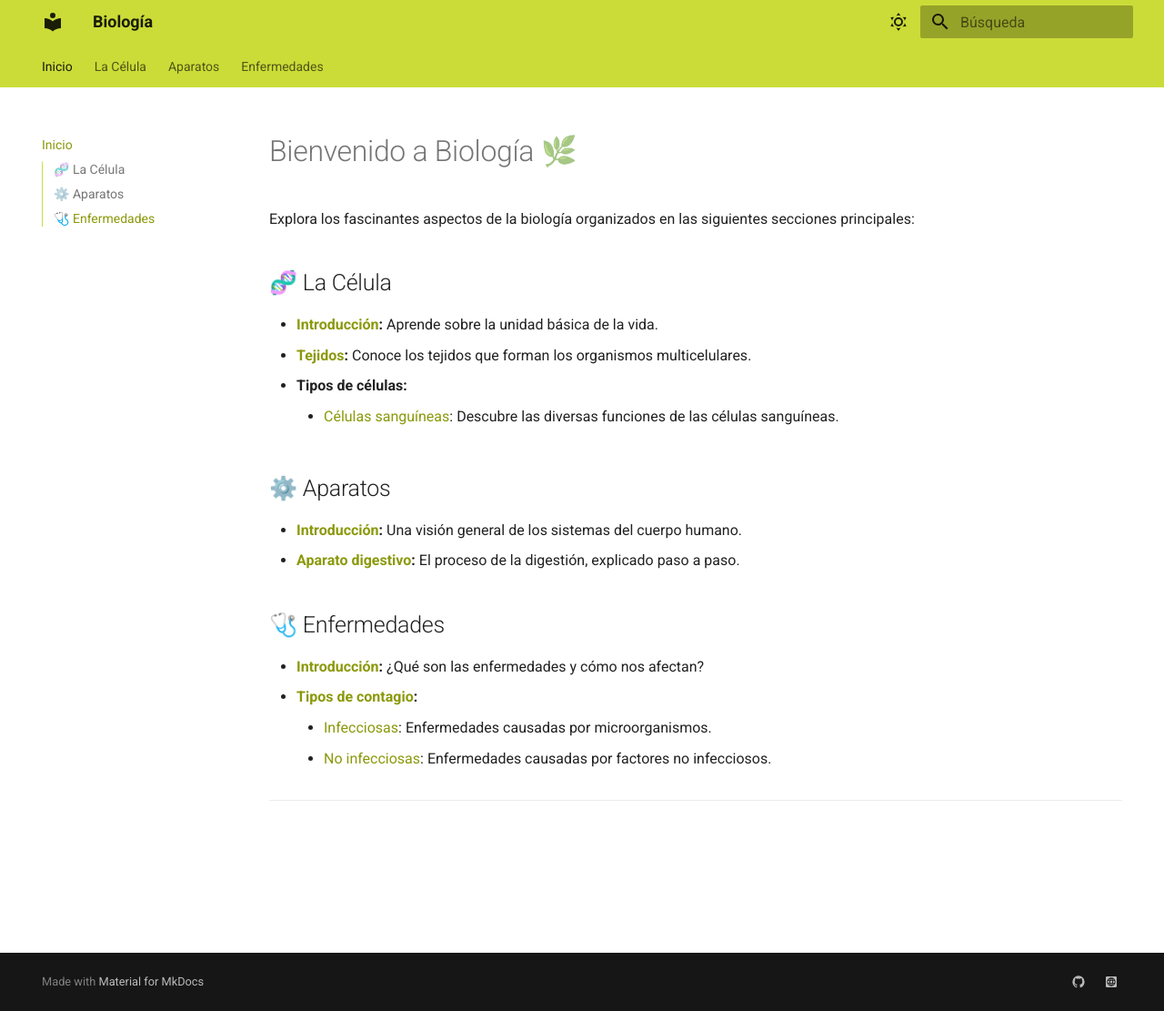
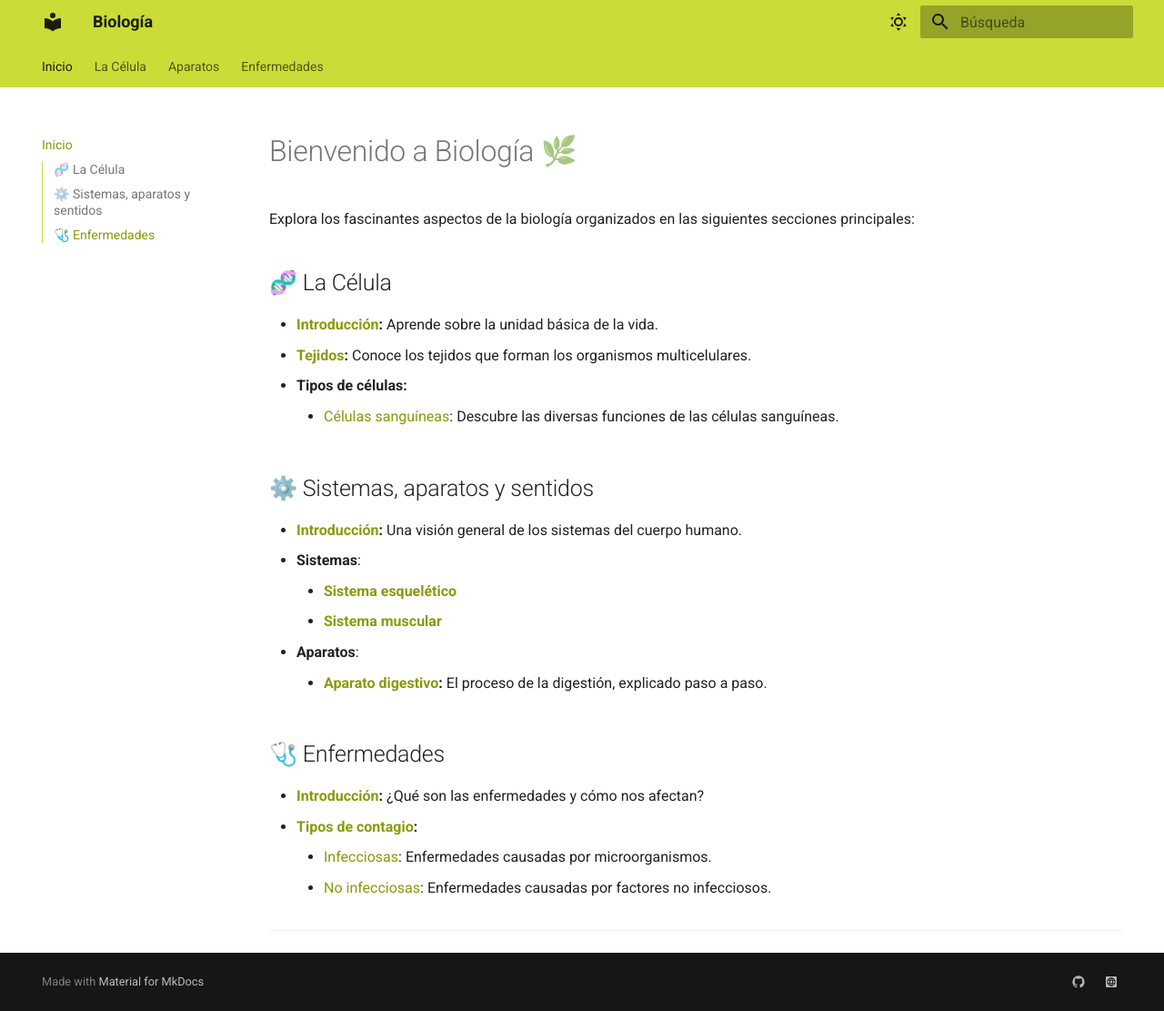
Before and after one commit to AlejandroBM99/mkdocs-biology, an MkDocs documentation site: the page built from docs/index.md, in a window 1280 px wide and 1111 px high. Shown: the whole window at 91% size. Built offline with MkDocs 1.6.1 and Material for MkDocs 9.7.7, drawn with Linux system fonts in a browser that asks for light colours.

Commit message:
progress

```diff
--- a/docs/css/custom.css
+++ b/docs/css/custom.css
@@ -42,3 +42,8 @@ img:hover {
   user-select: none;
   z-index: 10000;
 }
+
+mermaid.initialize({
+  securityLevel: 'loose',
+  theme: 'base',
+});
--- a/docs/index.md
+++ b/docs/index.md
@@ -8,9 +8,13 @@ Explora los fascinantes aspectos de la biología organizados en las siguientes s
 - **Tipos de células:**
     - [Células sanguíneas](cell/blood-cell.md): Descubre las diversas funciones de las células sanguíneas.
 
-## ⚙️ Aparatos
+## ⚙️ Sistemas, aparatos y sentidos
 - **[Introducción](system/system.md):** Una visión general de los sistemas del cuerpo humano.
-- **[Aparato digestivo](system/digestive.md):** El proceso de la digestión, explicado paso a paso.
+- **Sistemas**:
+    - [**Sistema esquelético**](system/skeleton.md)
+    - [**Sistema muscular**](system/muscular.md)
+- **Aparatos**:
+    - **[Aparato digestivo](system/digestive.md):** El proceso de la digestión, explicado paso a paso.
 
 ## 🩺 Enfermedades
 - **[Introducción](disease/disease.md):** ¿Qué son las enfermedades y cómo nos afectan?
--- a/mkdocs.yml
+++ b/mkdocs.yml
@@ -34,6 +34,9 @@ extra_css:
   - css/custom.css
 extra_javascript:
   - js/popup.js
+plugins:
+  - search
+  - mermaid2
 nav:
   - Inicio: index.md
   - La Célula:
@@ -43,8 +46,14 @@ nav:
           - Sanguíneas: cell/blood-cell.md
   - Aparatos:
       - Introducción: system/system.md
+      - Los cinco sentidos: system/sense.md
+      - Funciones del cuerpo humano: system/function.md
       - Lista de aparatos:
           - Aparato digestivo: system/digestive.md
+          - Aparato locomotor: system/locomotor.md
+      - Sistemas:
+          - Sistema esquelético: system/skeleton.md
+          - Sistema muscular: system/muscular.md
   - Enfermedades:
       - Introducción: disease/disease.md
       - Tipos de contagio:
```
Also changed, not shown: docs/system/locomotor.md (added, +19 -0 lines), docs/system/muscular.md (added, +7 -0 lines), docs/system/sense.md (added, +13 -0 lines), docs/system/skeleton.md (added, +7 -0 lines).
